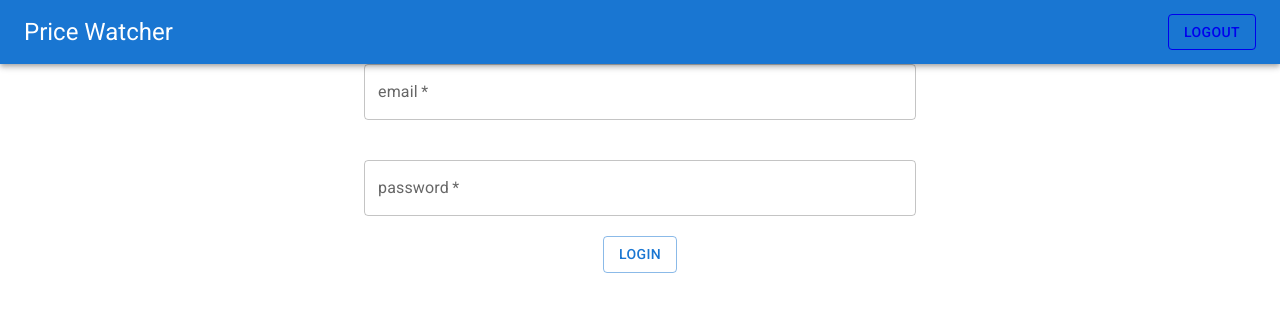
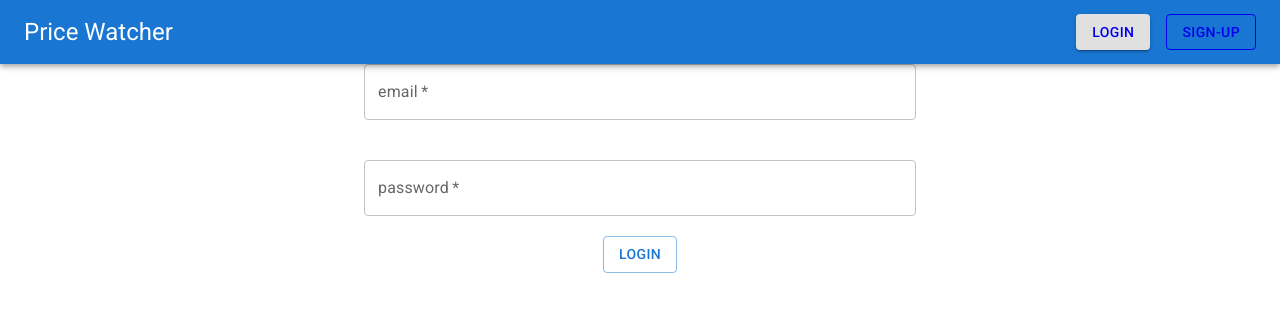
Before and after one commit to Zed-Bailey/price-watcher, a React (Create React App) app: page /login in a window 1280 px wide. Shown: the top 312 px of the page. Built offline with nearby package versions, Linux system fonts and the light colour scheme; sample sign-in values are in the browser's storage.

Commit message:
trying to figure out how to get the nav bar re rendering on login status change
added a handler func that is passed down to the child components that they can they use to  modify the parents state

```diff
--- a/src/App.js
+++ b/src/App.js
@@ -21,14 +21,31 @@ TODO make nav buttons change based on logged in status
 */
 class App extends React.Component {
 
+  state = {
+    loggedIn : false
+  };
+
+  constructor(props) {
+    super(props);
+    this.updateLoginStatus = this.updateLoginStatus.bind(this);
+  }
+
+
+  updateLoginStatus(to) {
+    this.setState({loggedIn: to});
+    console.log("updated login status")
+  }
+
+
+
   render(){
     return (
       <div className="App">
         <Router>
-        <Nav />
+        <Nav isLoggedIn={this.state.loggedIn} loginHandler={this.updateLoginStatus}/>
           <Routes>
             <Route path="/" element={ <Index /> }/>
-            <Route path="login" element={ <Login /> }/>
+            <Route path="login" element={ <Login loginHandler={this.updateLoginStatus}/> }/>
             <Route path="signup" element={ <Signup /> }/>
             <Route path="home" element={
               <ProtectedRoute redirectTo="/login">
--- a/src/components/Nav.js
+++ b/src/components/Nav.js
@@ -9,17 +9,21 @@ import Typography from '@mui/material/Typography';
 
 class Nav extends React.Component {
 
+
+
   logoutUser() {
     localStorage.removeItem("isAuthenticated");
     // delete cookie by setting expiry date in the past
     document.cookie = "token=; expires=Thu, 01 Jan 1970 00:00:00 UTC; SameSite=Strict";
+    // update login state
+    this.props.loginHandler(false);
   }
 
 
   // based on logged in status render appropriate buttons
   navButtons() {
-    let isLoggedIn = localStorage.getItem("isAuthenticated");
-    if(!isLoggedIn) {
+    console.log(this.props.isLoggedIn);
+    if(!this.props.isLoggedIn) {
       return (
         <Stack spacing={2} direction="row">
           <Link to="login"><Button variant="contained" color="inherit">Login</Button></Link>
@@ -38,15 +42,12 @@ class Nav extends React.Component {
       return (
       <nav>
         <Box sx={{ flexGrow: 1 }}>
-          <AppBar position='static'>
+          <AppBar position='sticky'>
             <Toolbar>
                 <Typography variant="h5" component="div" sx={{ flexGrow: 1 }} align='left'>
                   Price Watcher
                 </Typography>
-
-
-                  {this.navButtons()}
-
+                {this.navButtons()}
             </Toolbar>
           </AppBar>
         </Box>
--- a/src/pages/Login.js
+++ b/src/pages/Login.js
@@ -17,10 +17,6 @@ class Login extends React.Component {
     errorMessage: ""
   };
 
-
-
-
-
   handleEmailInput = (event) => {
     event.persist()
     this.setState({
@@ -38,13 +34,8 @@ class Login extends React.Component {
 
 
   handleSuccessfulLogin(data) {
-    // set returned token as cookie
-    // var token = data.token;
-    // var expiry = new Date();
-    // expiry.setHours = expiry.getHours() + 12;
-    // document.cookie = "token=" + token + "; expires=" + expiry.toUTCString() + "; SameSite=Strict; domain=.app.localhost;";
-
     localStorage.setItem("isAuthenticated", true);
+    this.props.loginHandler(true);
     window.location.href = "/home";
   }
 
@@ -52,6 +43,7 @@ class Login extends React.Component {
      let data = response;
      // if error occurred reject promise, this will then be handled by the catch block
      if(!data.ok) {
+       console.log(data.json());
       return Promise.reject(data.json().error);
      } else {
        this.handleSuccessfulLogin(data.json());
```
